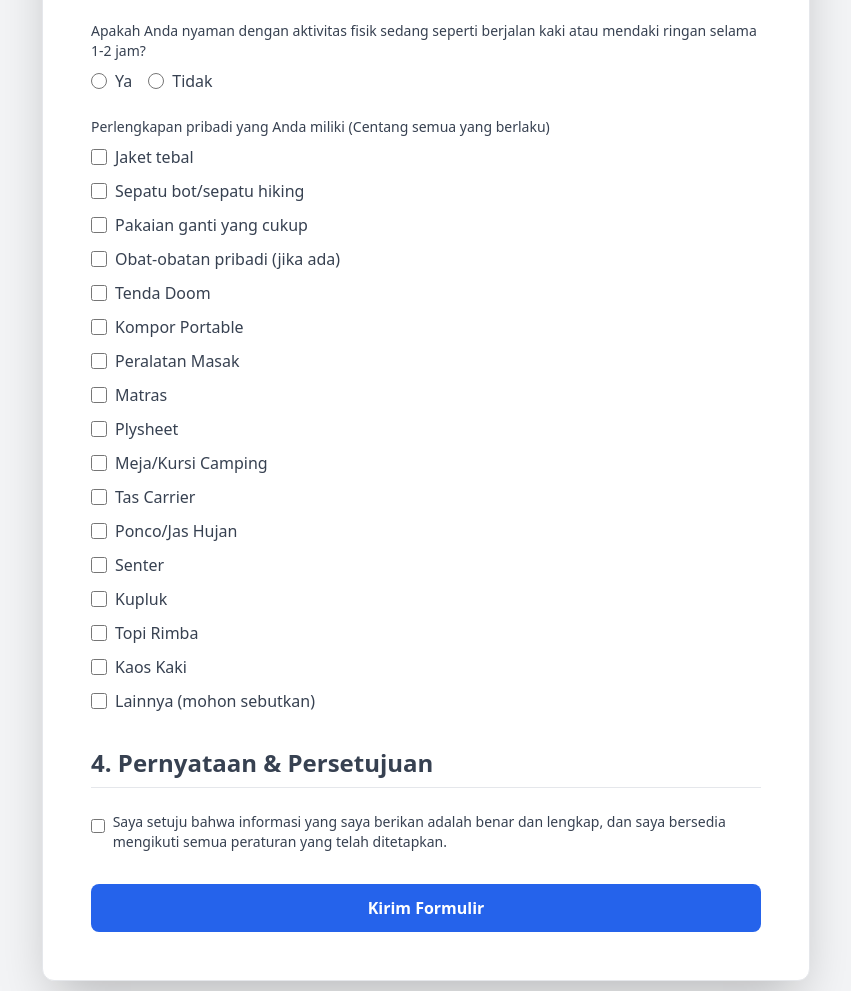
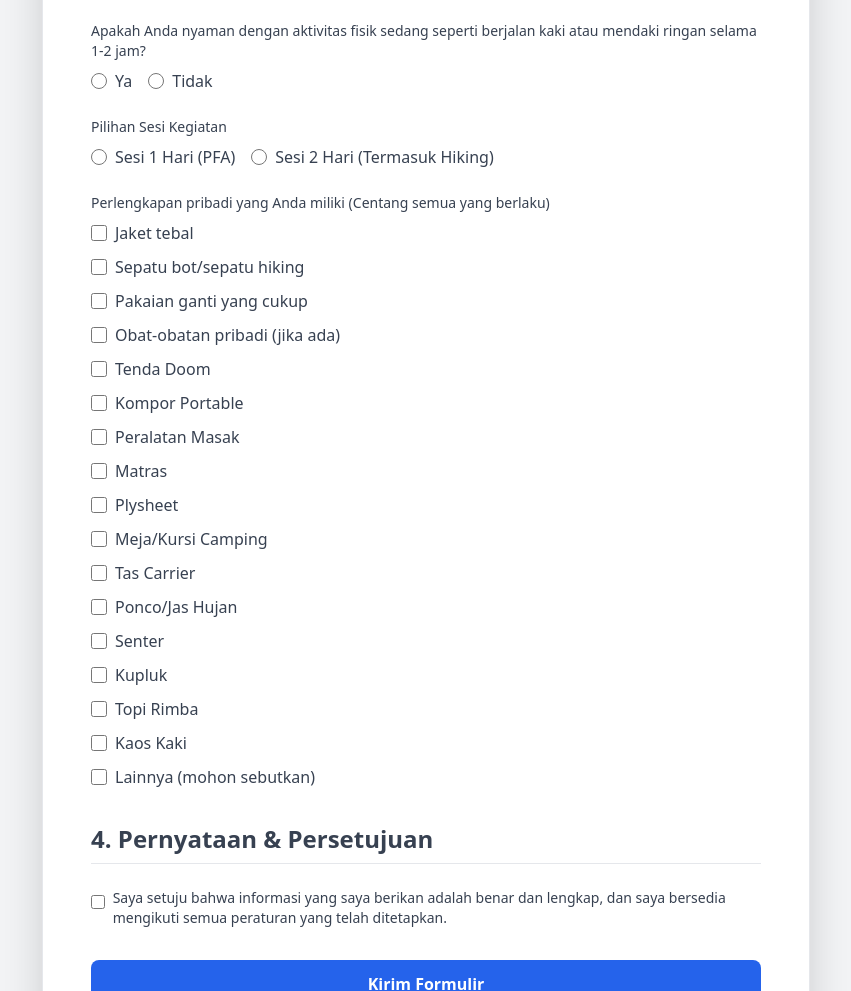
Before and after one commit to hrteach2025/formulir-camping, a website built with Vite: page index.html in a window 1280 px wide. Shown: the part 987-1978 px from the top of the page, without its empty margins (214-1065 px from the left). Built offline with nearby package versions, Linux system fonts and the light colour scheme; no server answers.

Commit message:
Update index.html

```diff
--- a/index.html
+++ b/index.html
@@ -149,6 +149,20 @@
                     </div>
 
                     <div>
+                        <label class="block text-sm font-medium text-gray-700 mb-2">Pilihan Sesi Kegiatan</label>
+                        <div class="flex items-center space-x-4">
+                            <label class="inline-flex items-center">
+                                <input type="radio" name="pilihan_sesi" value="Sesi 1 Hari (PFA)" class="form-radio text-blue-600 h-4 w-4" required>
+                                <span class="ml-2 text-gray-700">Sesi 1 Hari (PFA)</span>
+                            </label>
+                            <label class="inline-flex items-center">
+                                <input type="radio" name="pilihan_sesi" value="Sesi 2 Hari (Termasuk Hiking)" class="form-radio text-blue-600 h-4 w-4" required>
+                                <span class="ml-2 text-gray-700">Sesi 2 Hari (Termasuk Hiking)</span>
+                            </label>
+                        </div>
+                    </div>
+
+                    <div>
                         <label class="block text-sm font-medium text-gray-700 mb-2">Perlengkapan pribadi yang Anda miliki (Centang semua yang berlaku)</label>
                         <div class="space-y-2">
                             <label class="inline-flex items-center">
```
